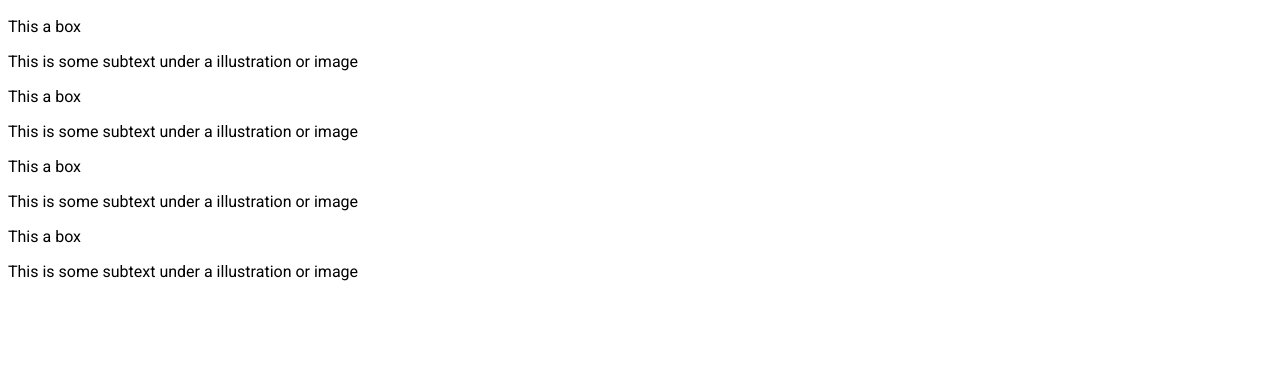
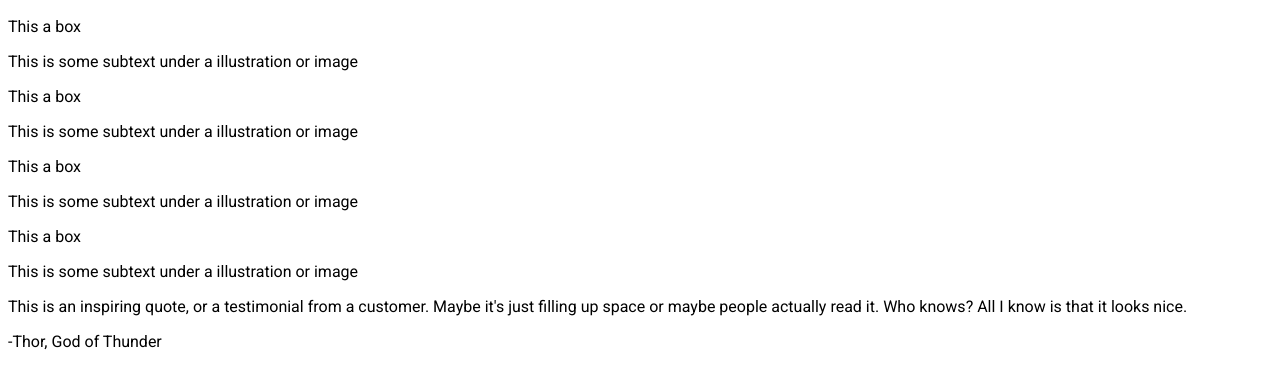
Before and after one commit to emanacost/TOP-Webdev-ful-project, a plain HTML site: page index.html in a window 1280 px wide. Shown: the part 307-696 px from the top of the page. Drawn offline with Linux system fonts and the light colour scheme.

Commit message:
Add quote to the third to bottom

```diff
--- a/index.html
+++ b/index.html
@@ -50,5 +50,13 @@
             </div>
         </div>
     </div>
+    <div>
+        <p>
+            This is an inspiring quote, or a testimonial from a customer.
+            Maybe it's just filling up space or maybe people actually read it.
+            Who knows? All I know is that it looks nice.
+        </p>
+        <p>-Thor, God of Thunder</p>
+    </div>
 </body>
 </html>
```
